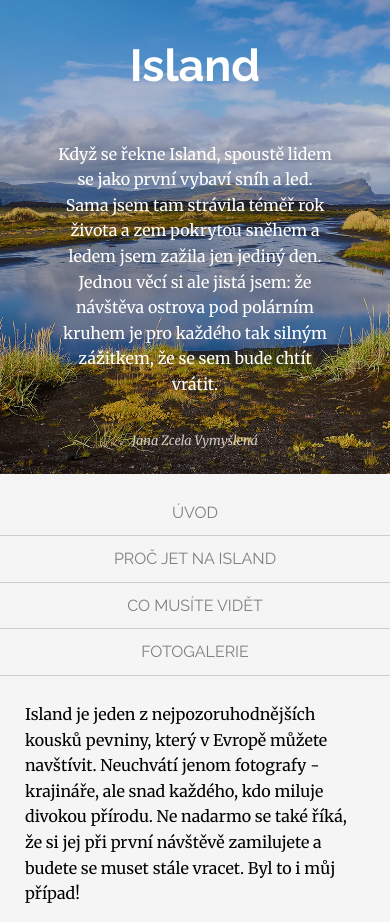
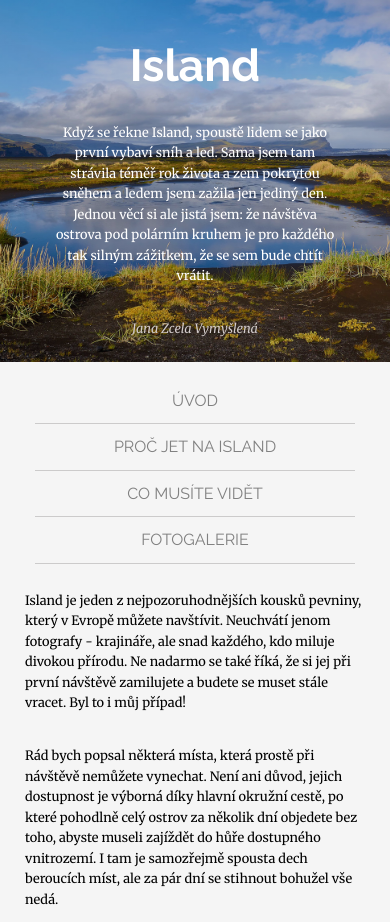
Before and after one commit to tvorimweb-2019-praha-podzim/projekt-6-island-tereza-edita, a plain HTML site: page index.html in a window 390 px wide. Shown: the top 922 px of the page. Drawn offline with Linux system fonts and the light colour scheme.

Commit message:
mobilni-verze-hotova

```diff
--- a/style.css
+++ b/style.css
@@ -46,8 +46,12 @@ body {
     background-repeat: no-repeat;
     background-size: cover;
     text-align: center;
-    max-height: 500px;
+    max-height: 400px;
   }
+
+ h1 {
+     margin-bottom: 10px;
+ }
 
 
 /* MENU */
@@ -58,6 +62,7 @@ ul {
 
 li {
     list-style: none;
+    padding: 0 35px;
 }
 
 a {
@@ -90,6 +95,7 @@ img {
 
 p {
     padding: 10px 25px;
+    font-size: 0.8em;
 }
 
 .popisek {
@@ -129,5 +135,5 @@ footer {
 footer > p {
     margin-top: 0;
     padding-top: 15px;
-    font-size: 0.9em;
+    font-size: 0.7em;
 }
```
